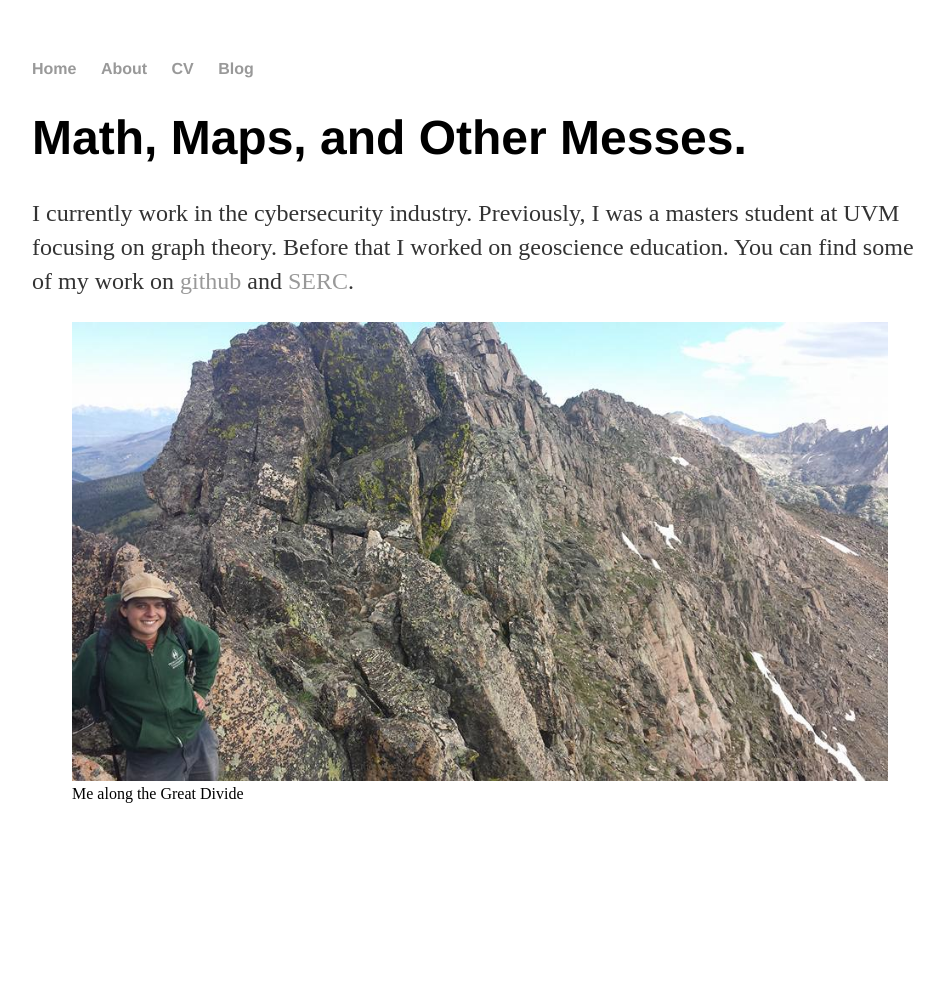
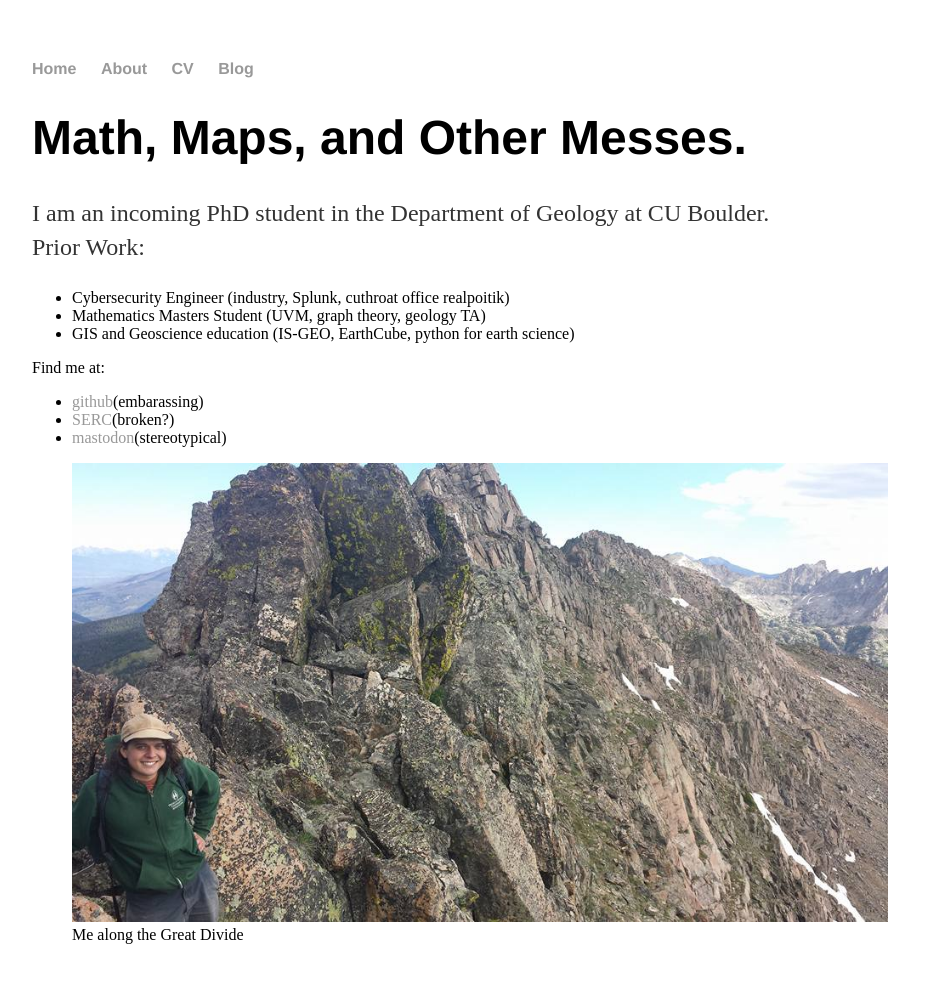
Before and after one commit to jrymart/jrymart.github.io, a Jekyll site: the page built from index.html, in a window 1280 px wide. Shown: the whole page, without its empty margins (160-1104 px from the left). Built offline with Jekyll 4.4.1, drawn with Linux system fonts in a browser that asks for light colours; before the commit the page ends 900 px from its top, so only the background shows below that.

Commit message:
new blurb, mastodon

```diff
--- a/index.html
+++ b/index.html
@@ -4,7 +4,22 @@ title: Jo Martin
 ---
 <div class="blurb">
     <h1>Math, Maps, and Other Messes.</h1>
-    <p>I currently work in the cybersecurity industry.  Previously, I was a masters student at UVM focusing on graph theory.  Before that I worked on geoscience education. You can find some of my work on <a href=https://github.com/jrymart/>github</a> and <a href=https://serc.carleton.edu/person/61202.html>SERC</a>.</p>
+    <p>I am an incoming PhD student in the Department of Geology at CU Boulder.
+    </br>
+    Prior Work:
+    <ul>
+        <li>Cybersecurity Engineer (industry, Splunk, cuthroat office realpoitik)</li>
+        <li>Mathematics Masters Student (UVM, graph theory, geology TA)</li>
+        <li>GIS and Geoscience education (IS-GEO, EarthCube, python for earth science)</li>
+    </ul>
+    Find me at:
+    <ul>
+        <li><a href=https://github.com/jrymart/>github</a>(embarassing)</li>
+        <li><a href=https://serc.carleton.edu/person/61202.html>SERC</a>(broken?)</li>
+        <li><a href=https://scicomm.xyz/@jrymart" rel="me">mastodon</a>(stereotypical)</li>
+    </ul>
+</div>
+
 
 {% include image.html url="/images/me_on_divide.jpg" description="Me along the Great Divide" %}
 </div><!-- /.blurb -->
```
